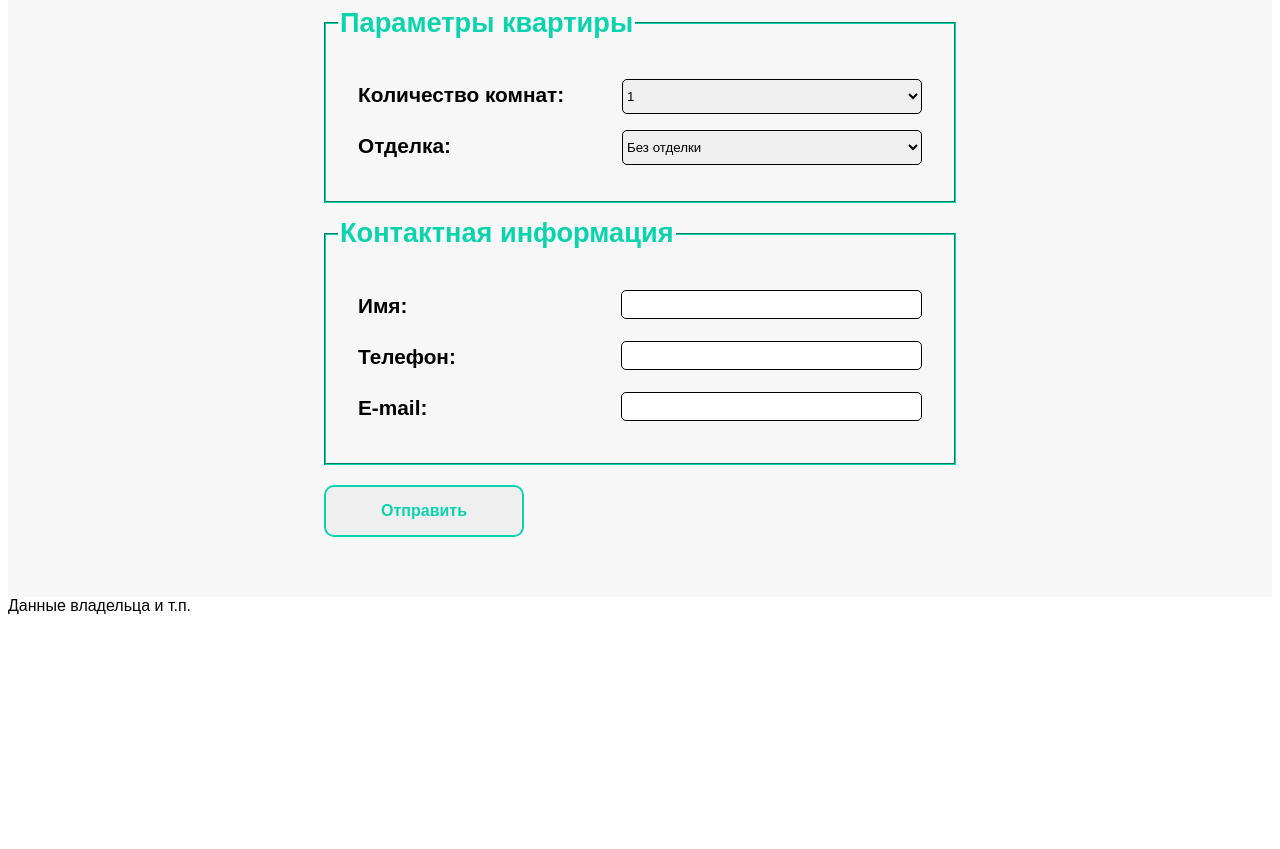
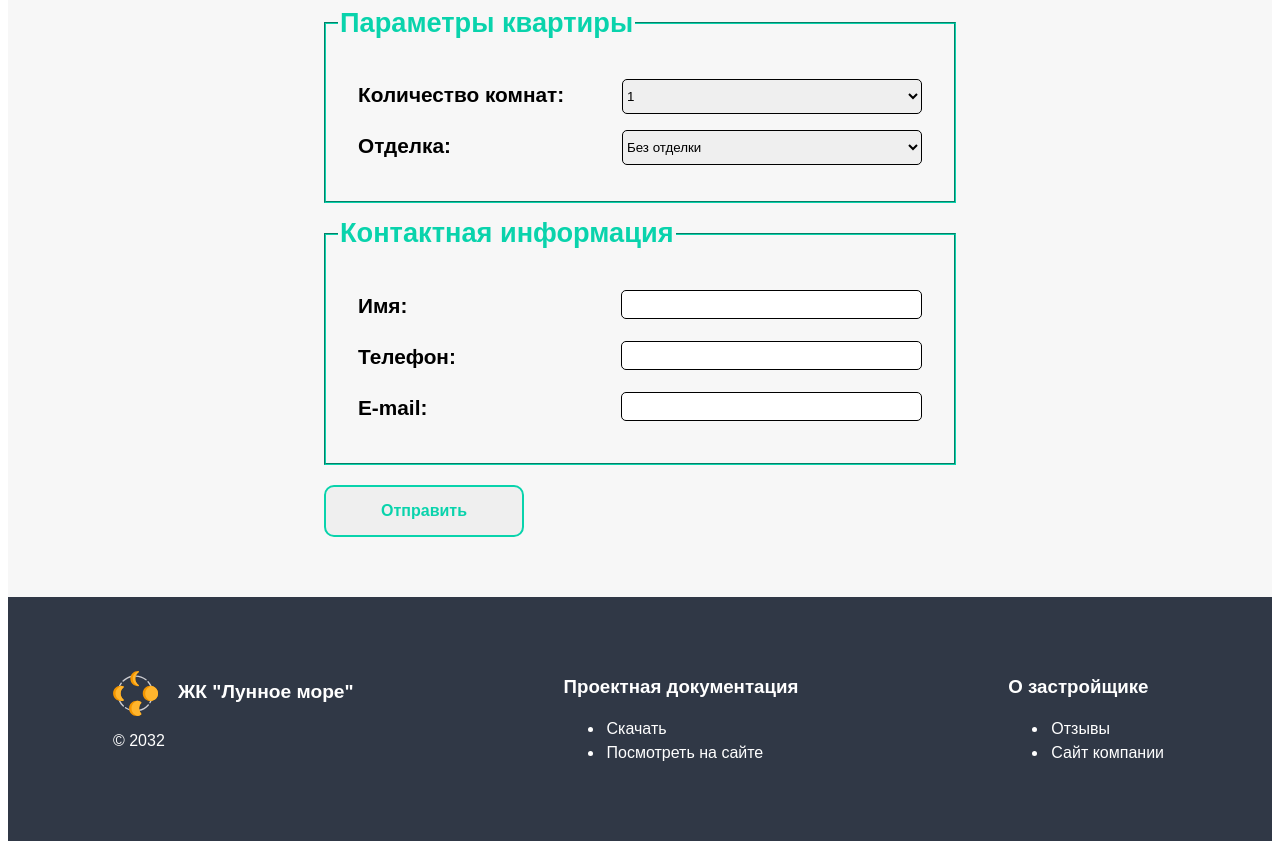
Before and after one commit to Skenzi/layout-designer-project-lvl1, a plain HTML site: page index.html in a window 1280 px wide. Shown: the part 1746-2595 px from the top of the page. Before the commit the page ends 2369 px from the top, so only its background shows below. Drawn offline with Linux system fonts and the light colour scheme.

Commit message:
Step7
Add footer

```diff
--- a/index.html
+++ b/index.html
@@ -6,6 +6,7 @@
     <link href="styles.css" rel="stylesheet" type="text/css">
   </head>
   <body>
+<!-- Раздел с лого и меню -->
 <header>
   <section class="logo-d">
     <img src="images/logo.svg" alt="logo">
@@ -20,6 +21,7 @@
   </section>
 </header>
 <div class="container-mt">
+<!-- Раздел с баннером и основным контентом -->
 <main>
   <section class="banner-d banner-backImg banner-font">
     <div class="ban-content-d">
@@ -29,6 +31,7 @@
     <p><a href="#Bronir" class="a-disloc a-border a-font">Забронировать</a></p>
   </div>
   </section>
+  <!-- Начало основного контента и первый блок -->
   <section class="main-content">
    <div class="info-1" id="Advantages">
     <div class="info-disCont1">
@@ -50,6 +53,7 @@
        </p>
     </div>
    </div>
+   <!-- Второй блок -->
   <div class="grey-bc">
     <div class="info-2" id="About">
       <div class="info-disCont2">
@@ -73,6 +77,7 @@
     </div>
     </div>
   </section>
+  <!-- Раздел с формой -->
   <section class="grey-bc" id="Bronir">
     <div class="form-disloc">
       <div class="form">
@@ -121,7 +126,27 @@
     </div>
   </section>
 </main>
-<footer>Данные владельца и т.п.</footer>
+<!-- Раздел с доп. и юр. информацией -->
+<footer class="flex-container">
+  <div class="foot-logo foot-font">
+    <img src="images/logo.svg" alt="logo"><span class="logo-text">ЖК "Лунное море"</span>
+    <p><smal>&copy; 2032<smal></p>
+  </div>
+  <div class="foot-font">
+    <h3>Проектная документация</h3>
+    <ul class="centri">
+    <li>Скачать</li>
+    <li>Посмотреть на сайте</li>
+    </ul>
+  </div>
+  <div class="foot-font">
+    <h3>О застройщике</h3>
+    <ul class="centri">
+    <li>Отзывы</li>
+    <li>Сайт компании</li>
+    </ul>
+  </div>
+</footer>
 </div>
   </body>
 </html>
--- a/styles.css
+++ b/styles.css
@@ -1,3 +1,4 @@
+/* Основные стили*/
 body {
   font-family: sans-serif;
 }
@@ -16,6 +17,7 @@ h2 {
   margin-top: 0;
   margin-bottom: 0.5em;
 }
+/* Стили для header */
 header {
   position: fixed;
   background-color: #fff;
@@ -44,6 +46,7 @@ nav li {
 nav li:nth-child(1) {
   margin-left: 0;
 }
+/* Стили баннера */
 .banner-d {
   padding-top: 60px;
   padding-bottom: 60px;
@@ -86,6 +89,7 @@ nav li:nth-child(1) {
   margin-top: 10px;
   margin-bottom: 30px;
 }
+/* Стили основного контента */
 .info-1, .info-2, .info-3 {
   width: 1000px;
   display: flex;
@@ -116,6 +120,7 @@ nav li:nth-child(1) {
 .info-3 img {
   width: 30%;
 }
+/* Стили для формы */
 .form-disloc {
   width: 50%;
   margin: 0 auto;
@@ -172,3 +177,30 @@ nav li:nth-child(1) {
   margin-left: 120px;
   font-size: 2.5em;
 }
+/* Стили для footer */
+.flex-container {
+  display: flex;
+  justify-content: space-around;
+  align-items: center;
+  background-color: #303846;
+}
+.foot-logo img {
+  width: 45px;
+  height: 45px;
+  vertical-align: middle;
+  margin-right: 20px;
+
+}
+.flex-container div {
+  padding: 60px 0;
+}
+.logo-text {
+  font-weight: bold;
+  font-size: 1.2em;
+}
+.foot-font {
+  color: white;
+}
+.centri li {
+  padding: 3px;
+}
```
